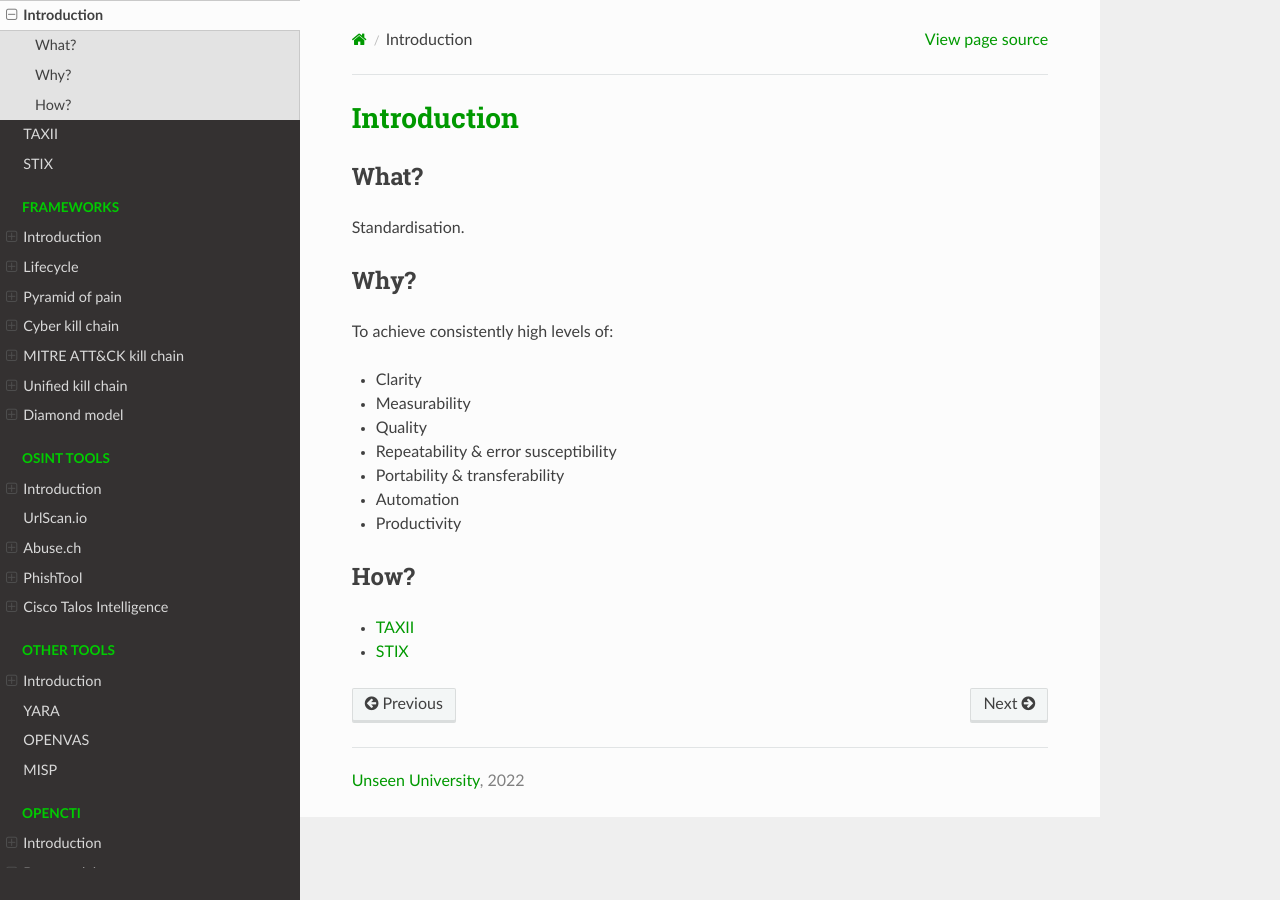
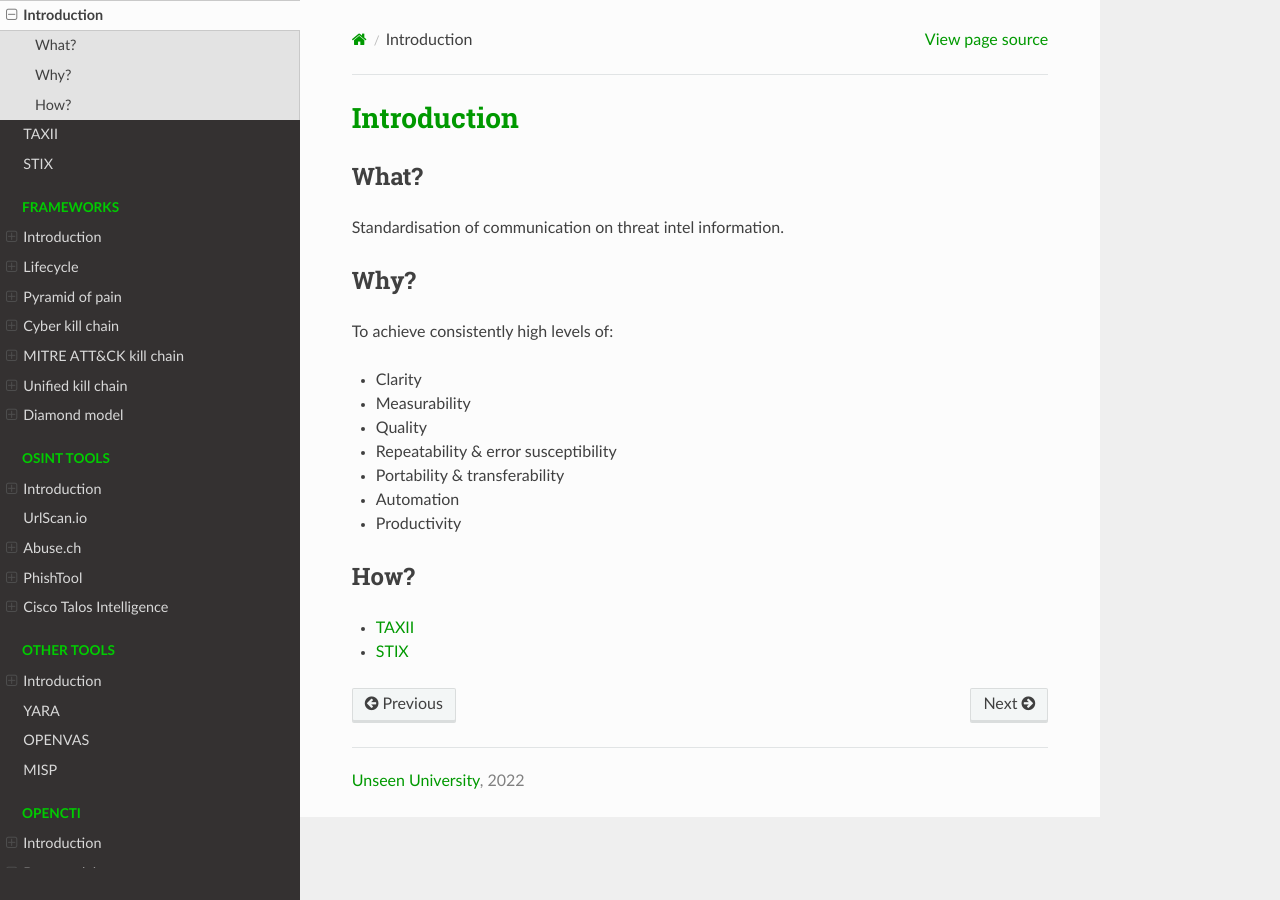
Before and after one commit to tymyrddin/blue-intel, a Sphinx documentation site: the page built from source/docs/standards/README.md, in a window 1280 px wide. Built offline with Sphinx 7.4.7 and the Read the Docs theme 2.0.0, drawn with Linux system fonts in a browser that asks for light colours.

Commit message:
Version 0.1

```diff
--- a/source/docs/standards/README.md
+++ b/source/docs/standards/README.md
@@ -2,7 +2,7 @@
 
 ## What?
 
-Standardisation.
+Standardisation of communication on threat intel information.
 
 ## Why?
 
```
